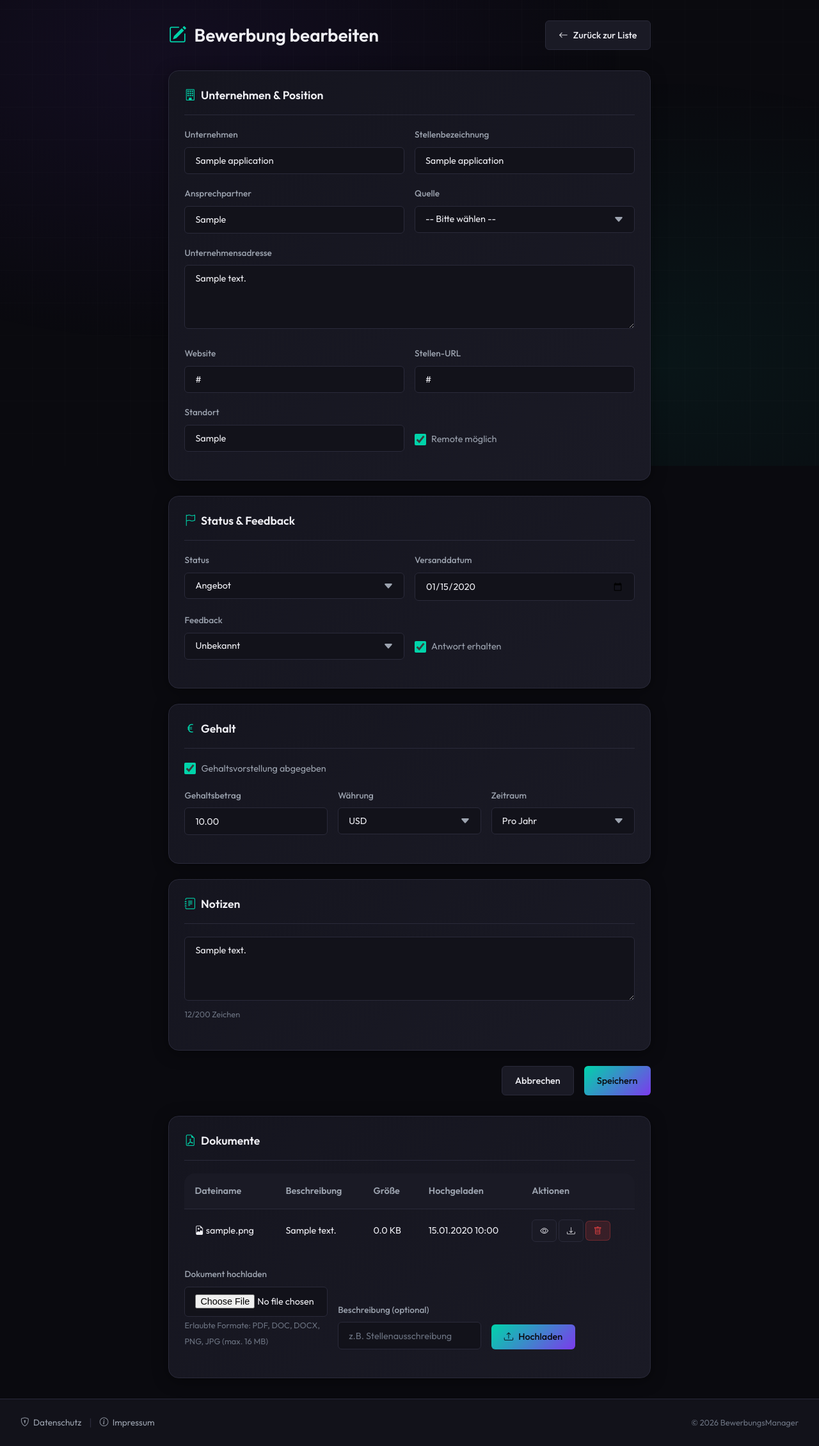
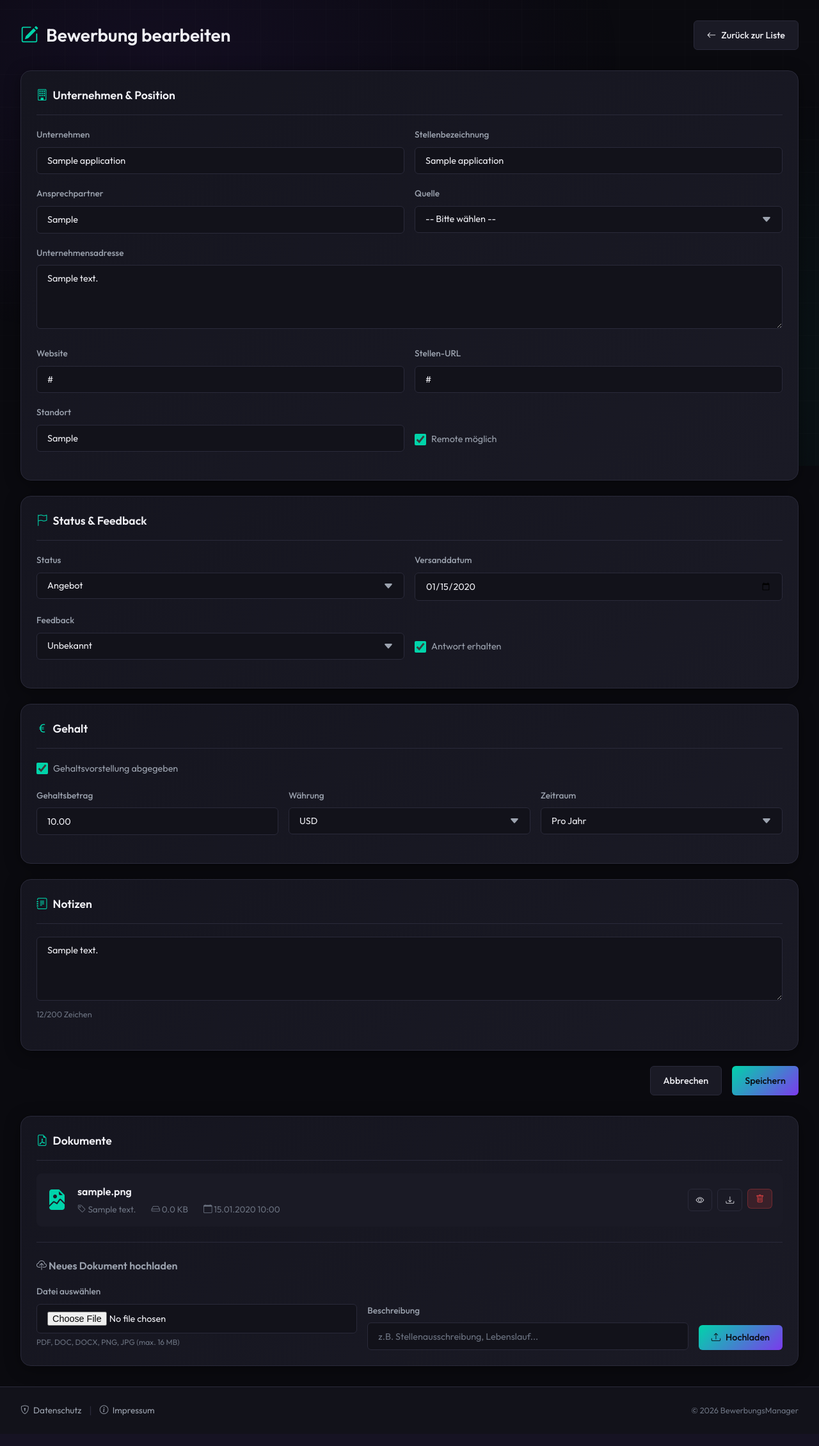
Before and after one commit to NiklausOlsen/BewerbungsManager-WebApp, a Flask app: page /applications/1/edit in a window 1280 px wide. Shown: the part 72-2332 px from the top of the page at 64% size. After the commit the page ends 2284 px from the top, so only its background shows below. Run offline with Flask 3, Linux system fonts and the light colour scheme; a user stored in the database is signed in; tables that the repository leaves empty hold one stand-in row (values such as "Sample post"); some libraries are stand-ins or nearby versions.

Commit message:
Verbessertes Dokumente-Layout: Übersichtlichere Darstellung mit Icons und besserer Lesbarkeit

```diff
--- a/templates/applications/form.html
+++ b/templates/applications/form.html
@@ -193,28 +193,38 @@
 
     <!-- Vorhandene Dokumente -->
     {% if application.documents %}
-    <div style="margin-bottom: 1.5rem;">
-        <table class="table">
-            <thead>
-                <tr>
-                    <th>Dateiname</th>
-                    <th>Beschreibung</th>
-                    <th>Größe</th>
-                    <th>Hochgeladen</th>
-                    <th class="text-end">Aktionen</th>
-                </tr>
-            </thead>
-            <tbody>
+    <div class="documents-list" style="margin-bottom: 1.5rem;">
         {% for doc in application.documents %}
-                <tr>
-                    <td>
-                        <i class="bi bi-file-earmark-{% if doc.filename.endswith('.pdf') %}pdf{% elif doc.filename.endswith(('.doc', '.docx')) %}word{% elif doc.filename.endswith(('.png', '.jpg', '.jpeg')) %}image{% else %}text{% endif %}"></i>
+        <div class="document-item" style="display: flex; align-items: center; gap: 1rem; padding: 1rem; background: var(--bg-tertiary); border-radius: 8px; margin-bottom: 0.75rem;">
+            <!-- Icon -->
+            <div class="document-icon" style="font-size: 2rem; color: var(--accent-primary); flex-shrink: 0;">
+                {% if doc.filename.endswith('.pdf') %}
+                <i class="bi bi-file-earmark-pdf-fill"></i>
+                {% elif doc.filename.endswith(('.doc', '.docx')) %}
+                <i class="bi bi-file-earmark-word-fill"></i>
+                {% elif doc.filename.endswith(('.png', '.jpg', '.jpeg')) %}
+                <i class="bi bi-file-earmark-image-fill"></i>
+                {% else %}
+                <i class="bi bi-file-earmark-fill"></i>
+                {% endif %}
+            </div>
+
+            <!-- Info -->
+            <div class="document-info" style="flex: 1; min-width: 0;">
+                <div class="document-name" style="font-weight: 600; color: var(--text-primary); word-break: break-word; margin-bottom: 0.25rem;">
                     {{ doc.filename }}
-                    </td>
-                    <td>{{ doc.description or '-' }}</td>
-                    <td>{{ (doc.file_size / 1024)|round(1) }} KB</td>
-                    <td>{{ doc.created_at.strftime('%d.%m.%Y %H:%M') }}</td>
-                    <td class="text-end">
+                </div>
+                <div class="document-meta" style="font-size: 0.85rem; color: var(--text-muted); display: flex; flex-wrap: wrap; gap: 0.5rem 1.5rem;">
+                    {% if doc.description %}
+                    <span><i class="bi bi-tag"></i> {{ doc.description }}</span>
+                    {% endif %}
+                    <span><i class="bi bi-hdd"></i> {{ (doc.file_size / 1024)|round(1) }} KB</span>
+                    <span><i class="bi bi-calendar"></i> {{ doc.created_at.strftime('%d.%m.%Y %H:%M') }}</span>
+                </div>
+            </div>
+
+            <!-- Aktionen -->
+            <div class="document-actions" style="display: flex; gap: 0.5rem; flex-shrink: 0;">
                 <a href="{{ url_for('view_document', document_id=doc.id) }}"
                    class="btn btn-sm btn-secondary" target="_blank" title="Ansehen">
                     <i class="bi bi-eye"></i>
@@ -224,48 +234,51 @@
                     <i class="bi bi-download"></i>
                 </a>
                 <form action="{{ url_for('delete_document', document_id=doc.id) }}"
-                              method="POST" style="display: inline;">
+                      method="POST" style="display: inline; margin: 0;">
                     {{ form.hidden_tag() }}
                     <button type="submit" class="btn btn-sm btn-danger"
                             onclick="return confirm('Dokument wirklich löschen?');" title="Löschen">
                         <i class="bi bi-trash"></i>
                     </button>
                 </form>
-                    </td>
-                </tr>
+            </div>
+        </div>
         {% endfor %}
-            </tbody>
-        </table>
     </div>
     {% else %}
-    <p style="color: var(--text-muted); padding: 1rem 0;">
+    <p style="color: var(--text-muted); padding: 1rem 0; text-align: center;">
+        <i class="bi bi-folder2-open" style="font-size: 2rem; display: block; margin-bottom: 0.5rem; opacity: 0.5;"></i>
         Noch keine Dokumente hochgeladen.
     </p>
     {% endif %}
 
     <!-- Upload-Formular -->
+    <div style="border-top: 1px solid var(--border-color); padding-top: 1.5rem; margin-top: 0.5rem;">
+        <h3 style="font-size: 1rem; font-weight: 600; margin-bottom: 1rem; color: var(--text-secondary);">
+            <i class="bi bi-cloud-upload"></i> Neues Dokument hochladen
+        </h3>
         <form action="{{ url_for('upload_document', application_id=application.id) }}"
               method="POST" enctype="multipart/form-data" class="upload-form">
             {{ form.hidden_tag() }}
 
-        <div class="form-row" style="align-items: flex-end;">
-            <div class="form-group" style="flex: 2;">
-                <label class="form-label">Dokument hochladen</label>
+            <div style="display: grid; grid-template-columns: 1fr 1fr auto; gap: 1rem; align-items: end;">
+                <div class="form-group" style="margin-bottom: 0;">
+                    <label class="form-label">Datei auswählen</label>
                     <input type="file" name="document" class="form-control" accept=".pdf,.doc,.docx,.png,.jpg,.jpeg" required>
-                <span class="form-hint">Erlaubte Formate: PDF, DOC, DOCX, PNG, JPG (max. 16 MB)</span>
+                    <span class="form-hint" style="font-size: 0.75rem;">PDF, DOC, DOCX, PNG, JPG (max. 16 MB)</span>
                 </div>
-            <div class="form-group" style="flex: 2;">
-                <label class="form-label">Beschreibung (optional)</label>
-                <input type="text" name="description" class="form-control" placeholder="z.B. Stellenausschreibung">
+                <div class="form-group" style="margin-bottom: 0;">
+                    <label class="form-label">Beschreibung</label>
+                    <input type="text" name="description" class="form-control" placeholder="z.B. Stellenausschreibung, Lebenslauf...">
                 </div>
-            <div class="form-group" style="flex: 0;">
-                <button type="submit" class="btn btn-primary">
-                    <i class="bi bi-upload"></i>
-                    Hochladen
+                <div class="form-group" style="margin-bottom: 0;">
+                    <button type="submit" class="btn btn-primary" style="white-space: nowrap;">
+                        <i class="bi bi-upload"></i> Hochladen
                     </button>
                 </div>
             </div>
         </form>
+    </div>
 </div>
 {% endif %}
 {% endblock %}
```
Lines whose indentation alone changed are shown as unchanged.
